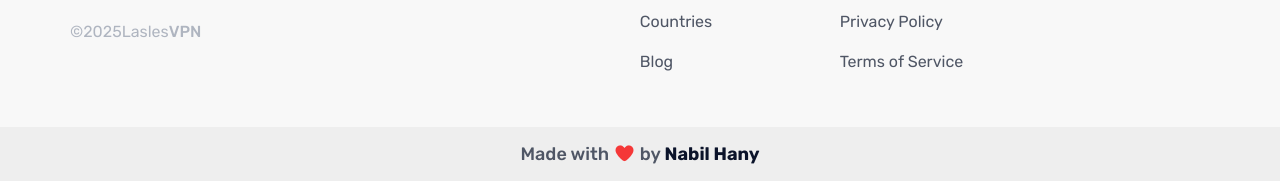
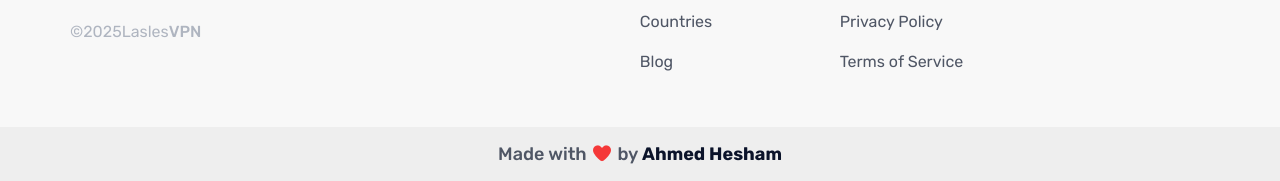
Before and after one commit to Ahmedhesham213/LaslesVPN-Landing-Page, a plain HTML site: page index.html in a window 1280 px wide. Shown: the part 5016-5197 px from the top of the page. Drawn offline with Linux system fonts and the light colour scheme.

Commit message:
Update footer credit from Nabil Hany to Ahmed Hesham

```diff
--- a/index.html
+++ b/index.html
@@ -390,7 +390,7 @@
 
         </div>
         <div class="footer-bottom">
-            <p>Made with <i class="fas fa-heart"></i> by <a href="https://github.com/nabil-Hany22/">Nabil Hany</a></p>
+            <p>Made with <i class="fas fa-heart"></i> by <a href="https://github.com/Ahmedhesham213">Ahmed Hesham</a></p>
         </div>
     </footer>
     <!-- End Footer -->
```
